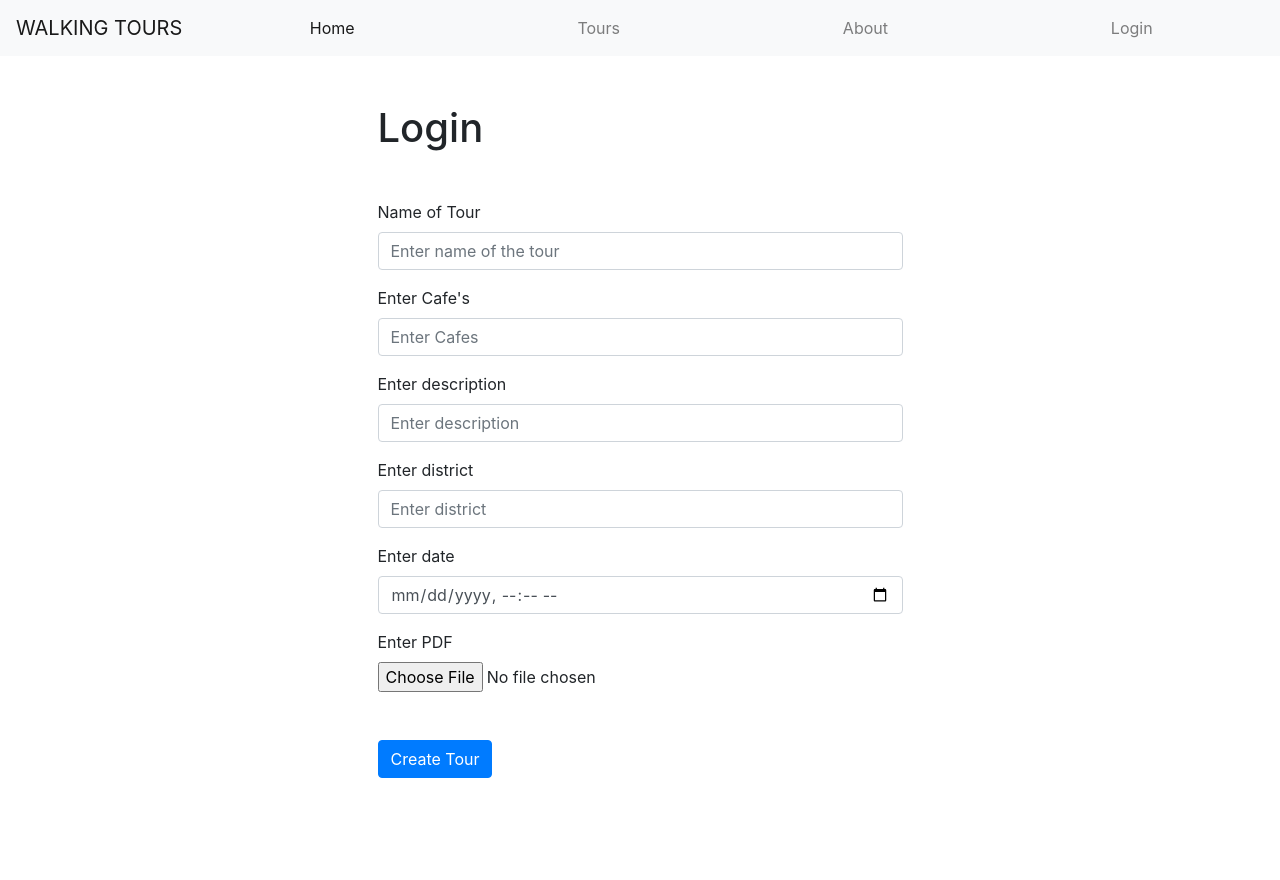
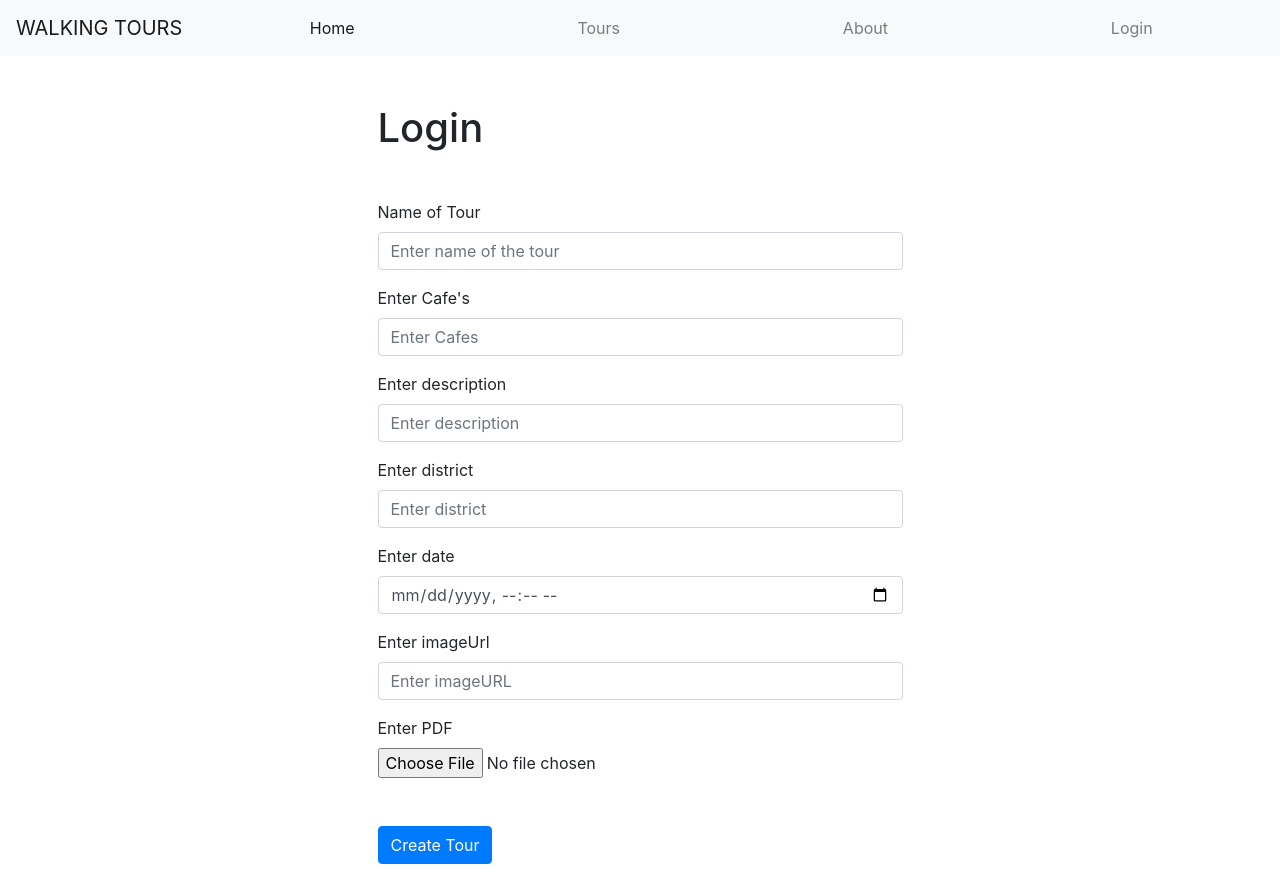
Before and after one commit to RenataCehajic/tourapp-client, a React (Create React App) app: page /addtour in a window 1280 px wide. Before the commit the page ends 800 px from the top, so only its background shows below. Built offline with nearby package versions, Linux system fonts and the light colour scheme; no server answers.

Commit message:
Small feature, added imageURL to createTour

```diff
--- a/src/pages/adminpage/tourcreation.js
+++ b/src/pages/adminpage/tourcreation.js
@@ -17,6 +17,7 @@ const TourCreation = () => {
     cafes: "",
     description: "",
     district: "",
+    imageUrl: "",
     date: moment().format("YYYY-MM-DD"),
   });
 
@@ -30,6 +31,7 @@ const TourCreation = () => {
         form.description,
         form.district,
         form.date,
+        form.imageUrl,
         history
       )
     );
@@ -39,6 +41,7 @@ const TourCreation = () => {
       cafes: "",
       description: "",
       district: "",
+      imageUrl: "",
       date: moment().format("YYYY-MM-DD"),
     });
   }
@@ -113,6 +116,19 @@ const TourCreation = () => {
           />
         </Form.Group>
 
+        <Form.Group controlId="formBasicPassword">
+          <Form.Label>Enter imageUrl</Form.Label>
+          <Form.Control
+            value={form.imageUrl}
+            onChange={(event) =>
+              setform({ ...form, imageUrl: event.target.value })
+            }
+            type="imageUrl"
+            placeholder="Enter imageURL"
+            required
+          />
+        </Form.Group>
+
         <Form.Group>
           <Form.Label>Enter PDF</Form.Label>
           <Form.Control
--- a/src/store/admin/action.js
+++ b/src/store/admin/action.js
@@ -77,6 +77,7 @@ export const CreateTour = (
   description,
   district,
   date,
+  imageUrl,
   history
 ) => {
   return async (dispatch, getState) => {
@@ -93,6 +94,7 @@ export const CreateTour = (
           description,
           district,
           date,
+          imageUrl,
         },
         {
           headers: {
```
